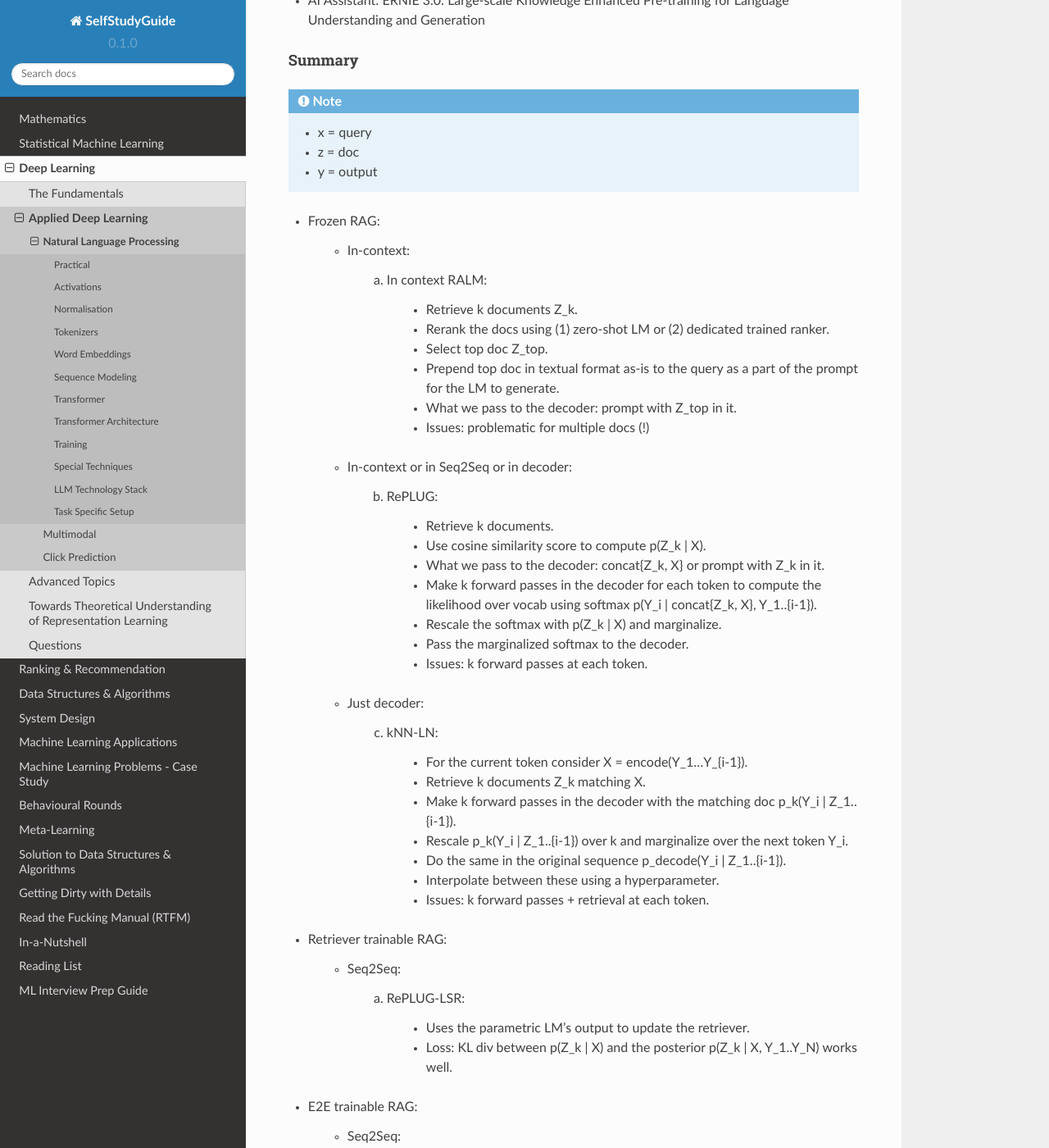
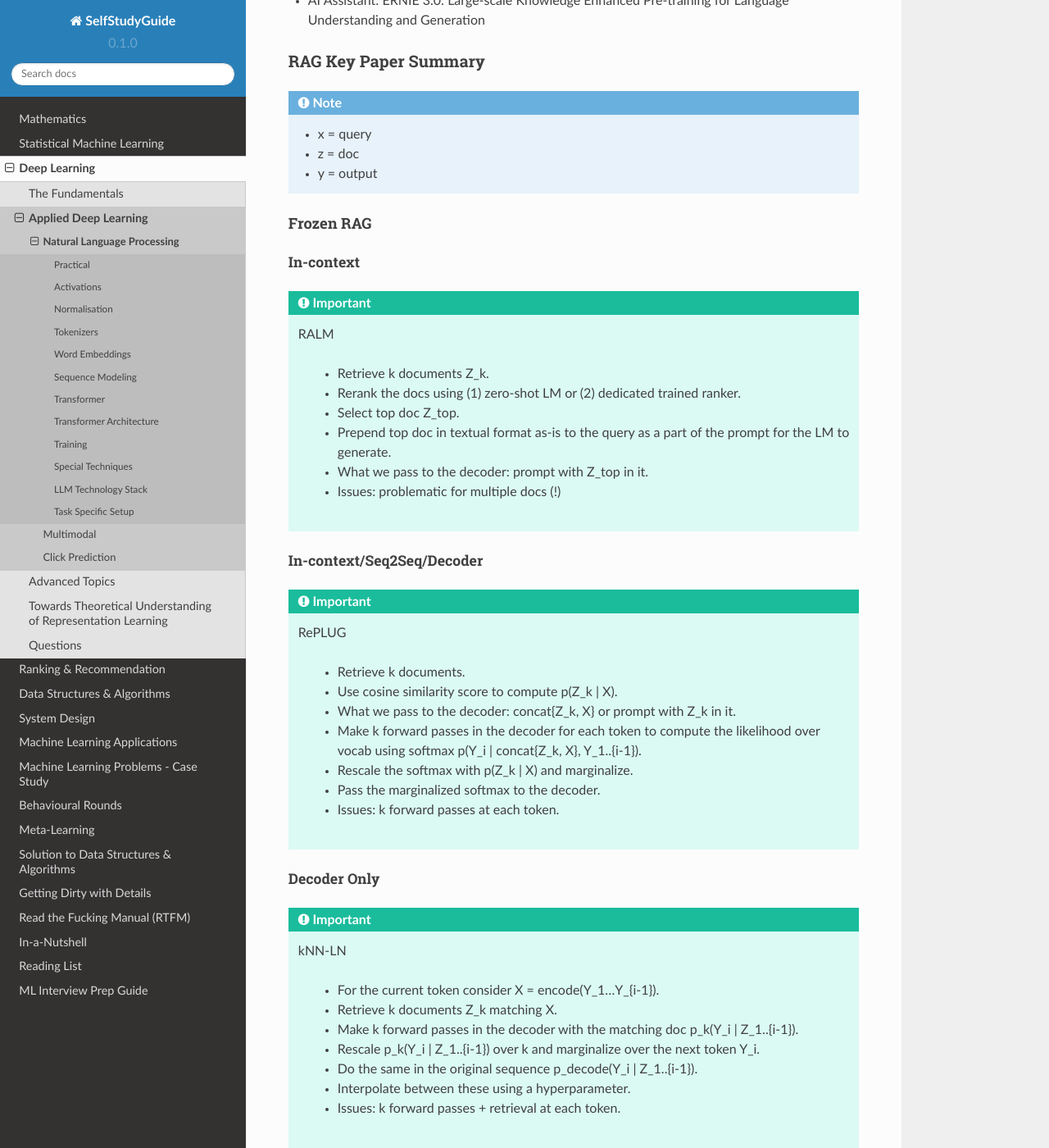
Before and after one commit to uselesstechjunks/leetcode, a Sphinx documentation site: the page built from docs/source/dl/application/nlp.rst, in a window 1280 px wide and 1400 px high, scrolled down 13021 px. Shown: the whole window at 82% size. Built offline with Sphinx 7.4.7 and the Read the Docs theme 2.0.0, drawn with Linux system fonts in a browser that asks for light colours; some of the changed text lies outside the part shown.

Commit message:
Update nlp.rst

```diff
--- a/docs/source/dl/application/nlp.rst
+++ b/docs/source/dl/application/nlp.rst
@@ -492,89 +492,93 @@ Synergized KG LLM
 - RecSys: Is chatgpt a good recommender? a preliminary study
 - AI Assistant: ERNIE 3.0: Large-scale Knowledge Enhanced Pre-training for Language Understanding and Generation
 
-Summary
------------------------------------------------------------------------------------------
+RAG Key Paper Summary
+=========================================================================================
 .. note::
 	* x = query
 	* z = doc
 	* y = output
 
-* Frozen RAG:
+Frozen RAG
+-----------------------------------------------------------------------------------------
+In-context
+^^^^^^^^^^^^^^^^^^^^^^^^^^^^^^^^^^^^^^^^^^^^^^^^^^^^^^^^^^^^^^^^^^^^^^^^^^^^^^^^^^^^^^^^^
+.. important::
+	RALM
 
-	- In-context:
+		- Retrieve k documents Z_k.
+		- Rerank the docs using (1) zero-shot LM or (2) dedicated trained ranker.
+		- Select top doc Z_top.
+		- Prepend top doc in textual format as-is to the query as a part of the prompt for the LM to generate.
+		- What we pass to the decoder: prompt with Z_top in it.
+		- Issues: problematic for multiple docs (!)
+In-context/Seq2Seq/Decoder
+^^^^^^^^^^^^^^^^^^^^^^^^^^^^^^^^^^^^^^^^^^^^^^^^^^^^^^^^^^^^^^^^^^^^^^^^^^^^^^^^^^^^^^^^^
+.. important::
+	RePLUG
 
-		(a) In context RALM:
+		- Retrieve k documents.
+		- Use cosine similarity score to compute p(Z_k | X).
+		- What we pass to the decoder: concat{Z_k, X} or prompt with Z_k in it.
+		- Make k forward passes in the decoder for each token to compute the likelihood over vocab using softmax p(Y_i | concat{Z_k, X}, Y_1..{i-1}).
+		- Rescale the softmax with p(Z_k | X) and marginalize.
+		- Pass the marginalized softmax to the decoder.
+		- Issues: k forward passes at each token.
+Decoder Only
+^^^^^^^^^^^^^^^^^^^^^^^^^^^^^^^^^^^^^^^^^^^^^^^^^^^^^^^^^^^^^^^^^^^^^^^^^^^^^^^^^^^^^^^^^
+.. important::
+	kNN-LN
 
-			- Retrieve k documents Z_k.
-			- Rerank the docs using (1) zero-shot LM or (2) dedicated trained ranker.
-			- Select top doc Z_top.
-			- Prepend top doc in textual format as-is to the query as a part of the prompt for the LM to generate.
-			- What we pass to the decoder: prompt with Z_top in it.
-			- Issues: problematic for multiple docs (!)
-	- In-context or in Seq2Seq or in decoder:
+		- For the current token consider X = encode(Y_1...Y_{i-1}).
+		- Retrieve k documents Z_k matching X.
+		- Make k forward passes in the decoder with the matching doc p_k(Y_i | Z_1..{i-1}).
+		- Rescale p_k(Y_i | Z_1..{i-1}) over k and marginalize over the next token Y_i.
+		- Do the same in the original sequence p_decode(Y_i | Z_1..{i-1}).
+		- Interpolate between these using a hyperparameter.
+		- Issues: k forward passes + retrieval at each token.
+Retriever trainable RAG
+-----------------------------------------------------------------------------------------
+Seq2Seq
+^^^^^^^^^^^^^^^^^^^^^^^^^^^^^^^^^^^^^^^^^^^^^^^^^^^^^^^^^^^^^^^^^^^^^^^^^^^^^^^^^^^^^^^^^
+.. important::
+	RePLUG-LSR
 
-		(b) RePLUG:
+		- Uses the parametric LM's output to update the retriever.
+		- Loss: KL div between p(Z_k | X) and the posterior p(Z_k | X, Y_1..Y_N) works well.
 
-			- Retrieve k documents.
-			- Use cosine similarity score to compute p(Z_k | X).
-			- What we pass to the decoder: concat{Z_k, X} or prompt with Z_k in it.
-			- Make k forward passes in the decoder for each token to compute the likelihood over vocab using softmax p(Y_i | concat{Z_k, X}, Y_1..{i-1}).
-			- Rescale the softmax with p(Z_k | X) and marginalize.
-			- Pass the marginalized softmax to the decoder.
-			- Issues: k forward passes at each token.
-	- Just decoder:
+E2E trainable RAG
+-----------------------------------------------------------------------------------------
+Seq2Seq
+^^^^^^^^^^^^^^^^^^^^^^^^^^^^^^^^^^^^^^^^^^^^^^^^^^^^^^^^^^^^^^^^^^^^^^^^^^^^^^^^^^^^^^^^^
+.. important::
+	* RAG
 
-		(c) kNN-LN:
+		- Per token: same as RePLUG - output probability is marginalised at the time of generation of each token, pass it to beam decoder.
+		- Per sequence: output probability is marginalised for the entire sequence.
 
-			- For the current token consider X = encode(Y_1...Y_{i-1}).
-			- Retrieve k documents Z_k matching X.
-			- Make k forward passes in the decoder with the matching doc p_k(Y_i | Z_1..{i-1}).
-			- Rescale p_k(Y_i | Z_1..{i-1}) over k and marginalize over the next token Y_i.
-			- Do the same in the original sequence p_decode(Y_i | Z_1..{i-1}).
-			- Interpolate between these using a hyperparameter.
-			- Issues: k forward passes + retrieval at each token.
-* Retriever trainable RAG:
+			- Results in #Y generated sequences.
+			- Might require additional passes.
 
-	- Seq2Seq:
+		- Training - NLL loss across predicted tokens.
+		- Issues: E2E training makes doc index update problematic, solution: just update the query encoder.
+	* Atlas
 
-		(a) RePLUG-LSR:
+		- Multiple choice for updating the retriever - simple RePLUG-LSR type formulation based on the KL div between p(Z_k | X) and the posterior p(Z_k | X, Y_1..Y_N) works well.
+		- Pre-training: same objective as the Seq2Seq (prefixLM or MLM) or decoder-only objective works well.
+		- Training:
+		- Issues:
 
-			- Uses the parametric LM's output to update the retriever.
-			- Loss: KL div between p(Z_k | X) and the posterior p(Z_k | X, Y_1..Y_N) works well.
-* E2E trainable RAG:
-
-	- Seq2Seq:
-
-		(a) RAG:
-
-			- Per token: same as RePLUG - output probability is marginalised at the time of generation of each token, pass it to beam decoder.
-			- Per sequence: output probability is marginalised for the entire sequence.
-
-				- Results in #Y generated sequences.
-				- Might require additional passes.
-
-			- Training - NLL loss across predicted tokens.
-			- Issues: E2E training makes doc index update problematic, solution: just update the query encoder.
-		(b) Atlas:
-
-			- Multiple choice for updating the retriever - simple RePLUG-LSR type formulation based on the KL div between p(Z_k | X) and the posterior p(Z_k | X, Y_1..Y_N) works well.
-			- Pre-training: same objective as the Seq2Seq (prefixLM or MLM) or decoder-only objective works well.
-			- Training:
-			- Issues:
-
-* RAG for Gloval Knowledge
-
-	- baseline rag struggles
+RAG for Global Knowledge
+-----------------------------------------------------------------------------------------
+.. important::
+	- Baseline rag struggles
 
 		- answering a question requires traversing disparate pieces of information through their shared attributes
 		- holistically understand summarized semantic concepts over large data collections or even singular large documents.
 
-	- graph rag: https://microsoft.github.io/graphrag/
+	- Graph rag: https://microsoft.github.io/graphrag/
 
 		.. note::
-
-			Steps:
-
 			- Source documents -> Text Chunks: Note: Tradeoff P/R in chunk-size with number of LLM calls vs quality of extraction (due to lost in the middle)
 			- Text Chunks -> Element Instances:
 
```
